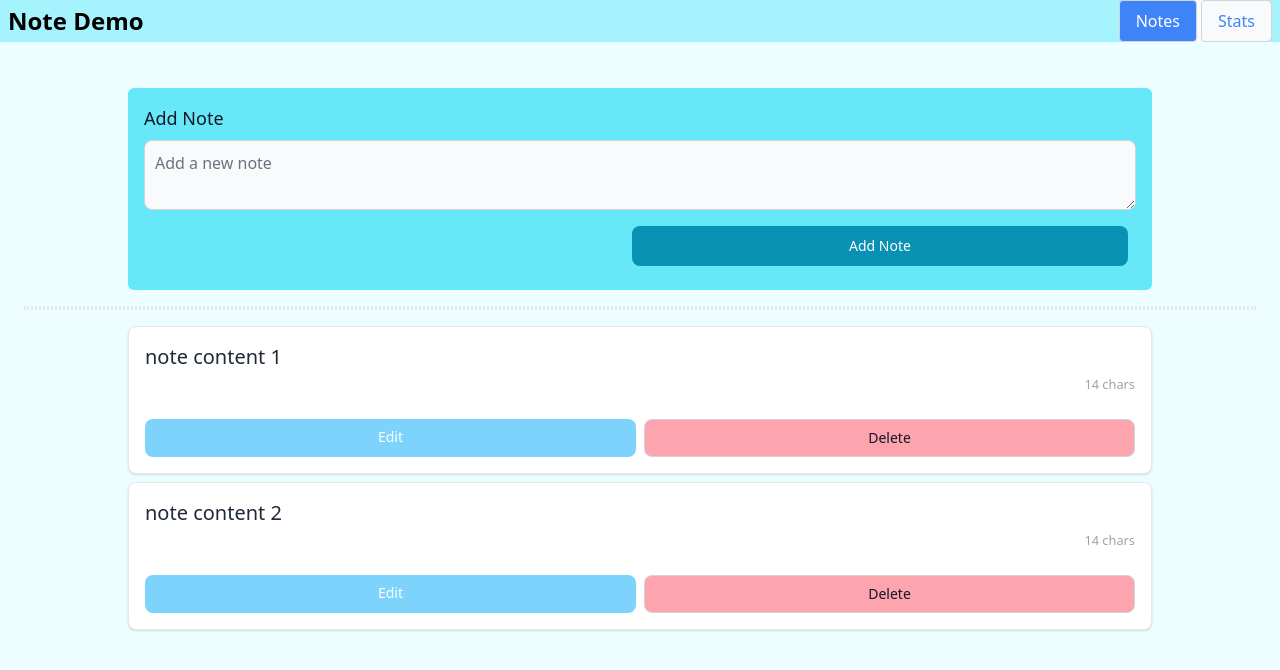
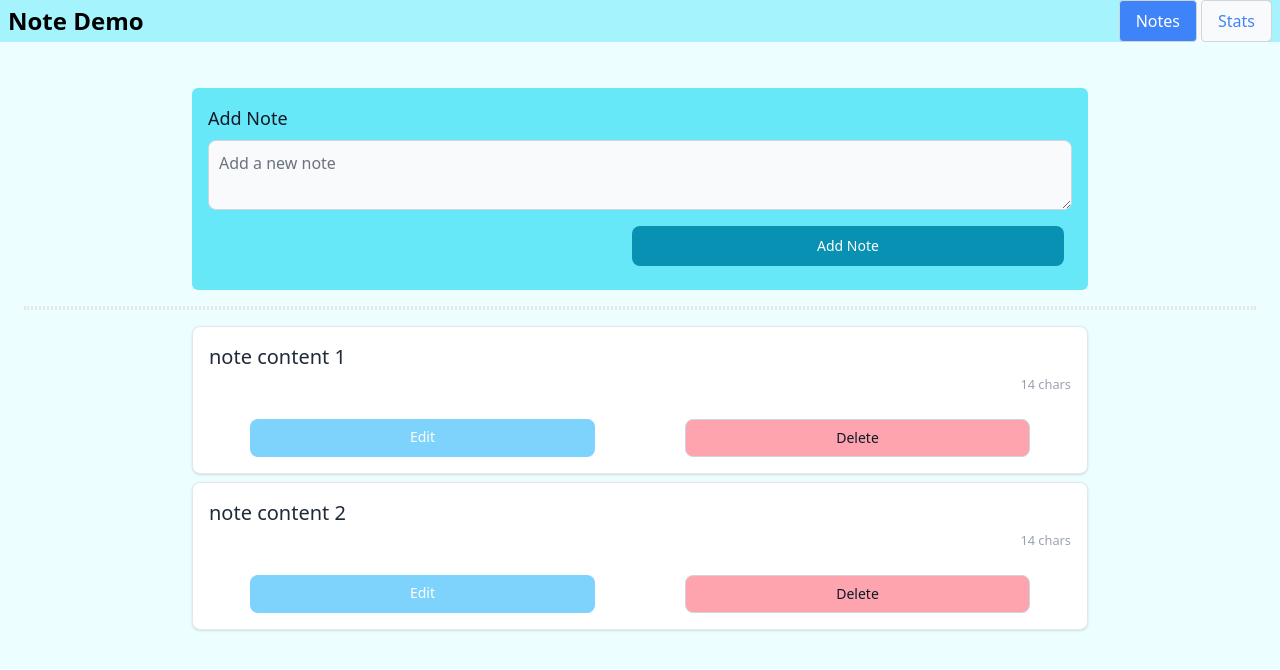
Before and after one commit to mchangpi/vue-course, a Vue app in the folder 70-noteballs/: page / in a window 1280 px wide. Shown: the top 670 px of the page. Built offline with nearby package versions, Linux system fonts and the light colour scheme.

Commit message:
L105 useRouter - Redirect to Notes Page

```diff
--- a/70-noteballs/src/assets/main.css
+++ b/70-noteballs/src/assets/main.css
@@ -1255,8 +1255,16 @@ input:checked + .toggle-bg {
   width: 33.333333%;
 }
 
+.w-2\/5 {
+  width: 40%;
+}
+
 .max-w-5xl {
   max-width: 64rem;
+}
+
+.max-w-4xl {
+  max-width: 56rem;
 }
 
 .flex-1 {
@@ -1363,6 +1371,10 @@ input:checked + .toggle-bg {
 
 .justify-between {
   justify-content: space-between;
+}
+
+.justify-around {
+  justify-content: space-around;
 }
 
 .space-x-2 > :not([hidden]) ~ :not([hidden]) {
--- a/70-noteballs/src/components/layout/NavBar.vue
+++ b/70-noteballs/src/components/layout/NavBar.vue
@@ -3,11 +3,7 @@
     <div
       class="container mx-auto flex flex-wrap items-center justify-between px-2"
     >
-      <a
-        href="https://www.cakeresume.com/mchangpi"
-        target="_blank"
-        class="flex items-center space-x-3 rtl:space-x-reverse"
-      >
+      <a href="/" class="flex items-center space-x-3 rtl:space-x-reverse">
         <span class="self-center whitespace-nowrap text-2xl font-semibold"
           >Note Demo</span
         >
--- a/70-noteballs/src/components/notes/AddEditNote.vue
+++ b/70-noteballs/src/components/notes/AddEditNote.vue
@@ -1,7 +1,7 @@
 <template>
   <!-- https://flowbite.com/docs/components/forms/#default-form -->
   <form
-    class="z-0 mx-auto mb-2 flex max-w-5xl flex-col items-end rounded-md bg-cyan-300 p-4"
+    class="z-0 mx-auto mb-2 flex max-w-4xl flex-col items-end rounded-md bg-cyan-300 p-4"
   >
     <div class="mb-2 w-full">
       <label class="mb-2 block text-lg font-medium text-gray-900"
--- a/70-noteballs/src/components/notes/Note.vue
+++ b/70-noteballs/src/components/notes/Note.vue
@@ -1,9 +1,9 @@
 <template>
   <!-- https://flowbite.com/docs/components/card/#user-profile-card -->
   <div
-    class="mx-auto my-2 max-w-5xl rounded-lg border border-gray-200 bg-white shadow"
+    class="mx-auto my-2 max-w-4xl rounded-lg border border-gray-200 bg-white shadow"
   >
-    <div class="flex flex-col items-start p-4">
+    <div class="flex w-full flex-col items-start p-4">
       <!-- <h5 class="mb-1 text-xl font-medium text-gray-900">Title</h5> -->
       <div class="text-xl text-gray-800">
         {{ note.content }}
@@ -11,17 +11,17 @@
       <div class="w-full text-right text-gray-400">
         <small>{{ contentLength }} </small>
       </div>
-      <div class="mt-4 flex w-full md:mt-6">
+      <div class="mt-4 flex w-full justify-around md:mt-6">
         <RouterLink
           :to="`/edit/${note.id}`"
           href="#"
-          class="w-1/2 items-center rounded-lg bg-sky-300 px-4 py-2 text-center text-sm font-medium text-white hover:bg-sky-500 focus:outline-none focus:ring-4 focus:ring-blue-300"
+          class="w-2/5 items-center rounded-lg bg-sky-300 px-4 py-2 text-center text-sm font-medium text-white hover:bg-sky-500 focus:outline-none focus:ring-4 focus:ring-blue-300"
           >Edit</RouterLink
         >
         <a
           @click.prevent="() => noteStore.deleteNoteWithId(note.id)"
           href="#"
-          class="ms-2 w-1/2 items-center rounded-lg border border-gray-300 bg-rose-300 px-4 py-2 text-center text-sm font-medium text-gray-900 hover:bg-rose-500 focus:outline-none focus:ring-4 focus:ring-gray-200"
+          class="ms-2 w-2/5 items-center rounded-lg border border-gray-300 bg-rose-300 px-4 py-2 text-center text-sm font-medium text-gray-900 hover:bg-rose-500 focus:outline-none focus:ring-4 focus:ring-gray-200"
           >Delete</a
         >
         <!-- @click.prevent="$emit('deleteNote', note.id)" -->
@@ -32,7 +32,7 @@
 
 <script setup>
 import { computed } from 'vue';
-import { useNoteStore } from '@/stores/note';
+import { useNoteStore } from '@/stores/noteStore';
 
 const { note } = defineProps({
   note: { type: Object, required: true },
--- a/70-noteballs/src/views/ViewEdit.vue
+++ b/70-noteballs/src/views/EditView.vue
@@ -13,7 +13,7 @@
         </button>
         <button
           type="submit"
-          @click="handleEditNote"
+          @click="handleSaveNote"
           v-bind:disabled="!noteContent.trim()"
           class="m-2 w-1/2 rounded-lg bg-cyan-600 px-5 py-2.5 text-center text-sm font-medium text-white hover:bg-cyan-800 focus:outline-none focus:ring-4 focus:ring-blue-300"
         >
@@ -28,7 +28,7 @@
 import { ref } from 'vue';
 import { useRoute, useRouter } from 'vue-router';
 import AddEditNote from '@/components/notes/AddEditNote.vue';
-import { useNoteStore } from '@/stores/note';
+import { useNoteStore } from '@/stores/noteStore';
 
 const { params } = useRoute();
 const router = useRouter();
@@ -37,7 +37,7 @@ const initialNote = noteStore.getNoteWithId(params.id);
 
 const noteContent = ref(initialNote.content || '');
 
-const handleEditNote = () => {
+const handleSaveNote = () => {
   const editedNote = {
     id: params.id,
     content: noteContent.value,
@@ -49,8 +49,4 @@ const handleEditNote = () => {
   // noteContent.value = '';
   // addEditNoteRef.value.focusTextarea();
 };
-
-/* const handleCancel = () => {
-  router.push({ name: 'notes', params: {} });
-}; */
 </script>
--- a/70-noteballs/src/views/ViewNotes.vue
+++ b/70-noteballs/src/views/NotesView.vue
@@ -23,7 +23,7 @@
 import { ref } from 'vue';
 import Note from '@/components/notes/Note.vue';
 import AddEditNote from '@/components/notes/AddEditNote.vue';
-import { useNoteStore } from '@/stores/note';
+import { useNoteStore } from '@/stores/noteStore';
 
 const newNoteContent = ref('');
 const addEditNoteRef = ref(null);
```
Also changed, not shown: 70-noteballs/src/router/index.js (+6 -6 lines), 70-noteballs/src/stores/noteStore.js (renamed from 70-noteballs/src/stores/note.js, +3 -7 lines), 70-noteballs/src/views/StatsView.vue (renamed from 70-noteballs/src/views/ViewStats.vue).
